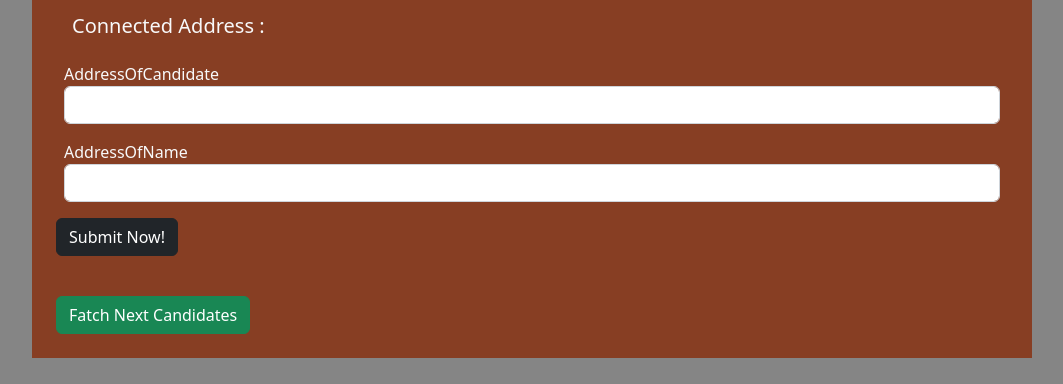
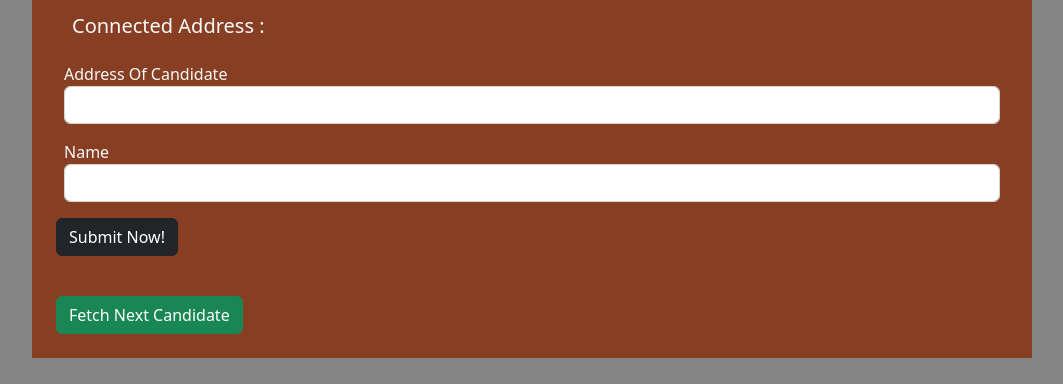
Before and after one commit to Nishiket-singh/Blockchain-Voting, a React (Create React App) app: page / in a window 1280 px wide. Both pictures are taken after a click on the button "Send Proposal For Next Election!". Shown: the part 392-776 px from the top of the page, without its empty margins (108-1171 px from the left). Built offline with nearby package versions, Linux system fonts and the light colour scheme.

Commit message:
Update Propsal.js

```diff
--- a/src/comp/Propsal.js
+++ b/src/comp/Propsal.js
@@ -51,11 +51,11 @@ function Propsal({ contract, account, provider }) {
             <p className="h5"> Connected Address : {account}</p>
           </div>
           <div className="p-2">
-            AddressOfCandidate{" "}
+            Address Of Candidate{" "}
             <input type="text" id="Account" class="form-control"></input>
           </div>
           <div className="p-2">
-            AddressOfName{" "}
+            Name{" "}
             <input type="text" id="Name" class="form-control"></input>
           </div>
           <button type="submit" className="btn btn-dark mt-2">
@@ -78,7 +78,7 @@ function Propsal({ contract, account, provider }) {
       <div className="mt-3">
         {/* <p className="text-dark h3">Next Candidates</p> */}
         <button onClick={Fatch} className="btn btn-success">
-          Fatch Next Candidates
+          Fetch Next Candidate
         </button>
         {candidates.map((candidate) => {
           return (
```
